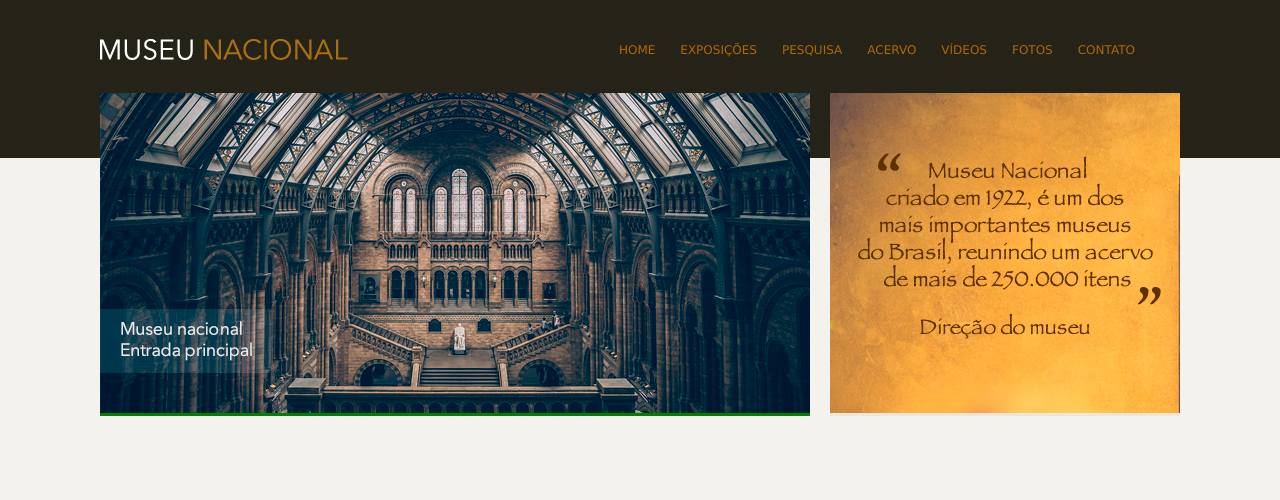
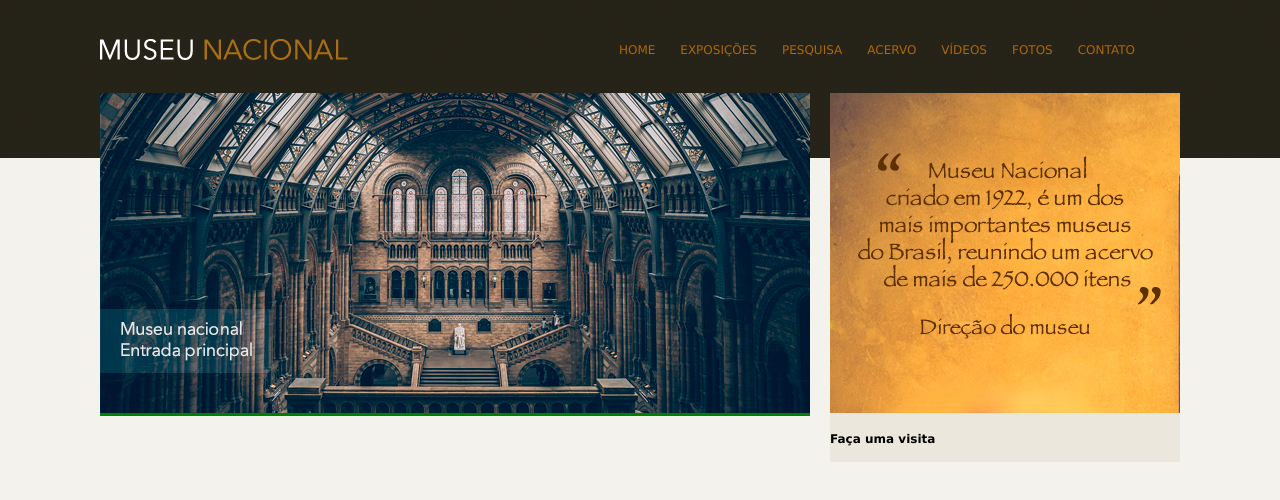
Before and after one commit to ueveton/projMuseuCurDesenWebComplet, a plain HTML site: page index.html in a window 1280 px wide. Drawn offline with Linux system fonts and the light colour scheme.

Commit message:
teste vscode

```diff
--- a/index.html
+++ b/index.html
@@ -35,6 +35,9 @@
                 <section id="depoimento">
                     <img src="/img/depoimento.png" alt="foto depoimento">
                 </section>
+                <section id="visita">
+                    <h4>Faça uma visita</h4>
+                </section>
             </aside>
         </div>
     </div>
```
